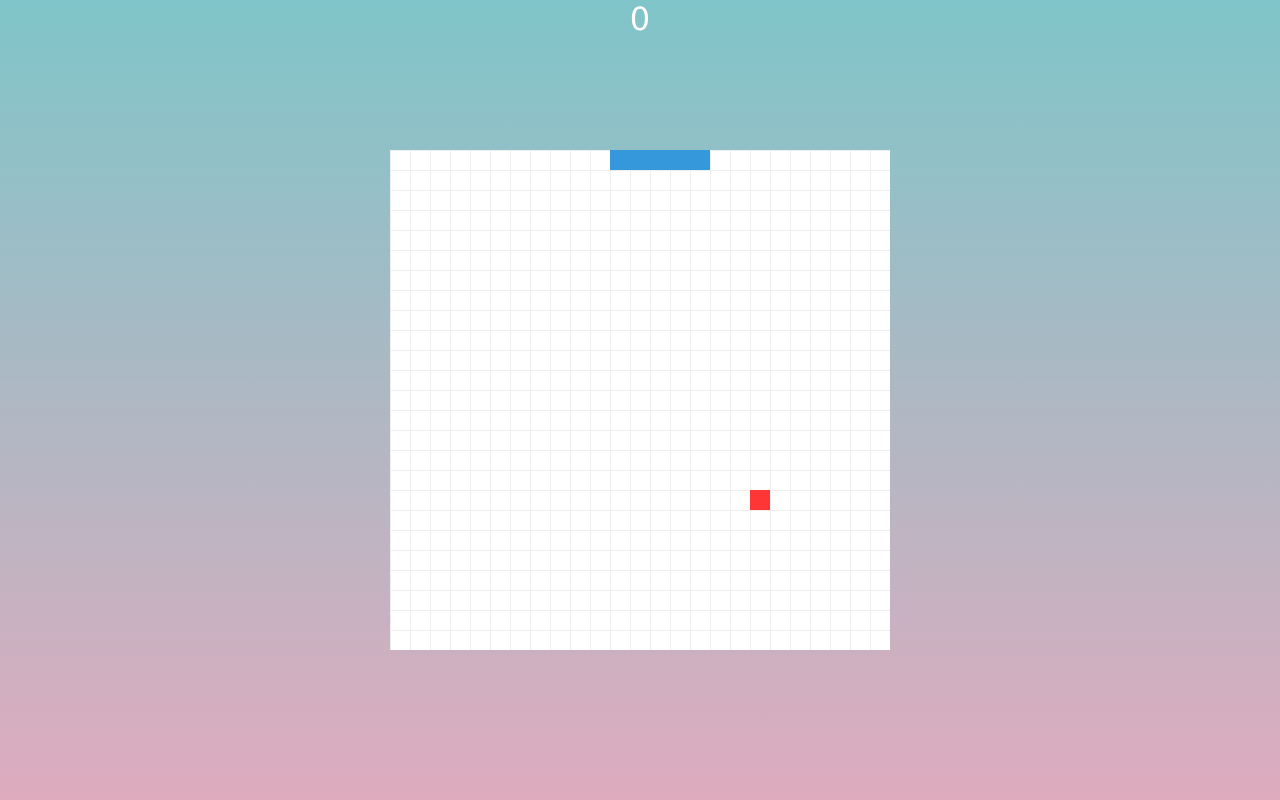
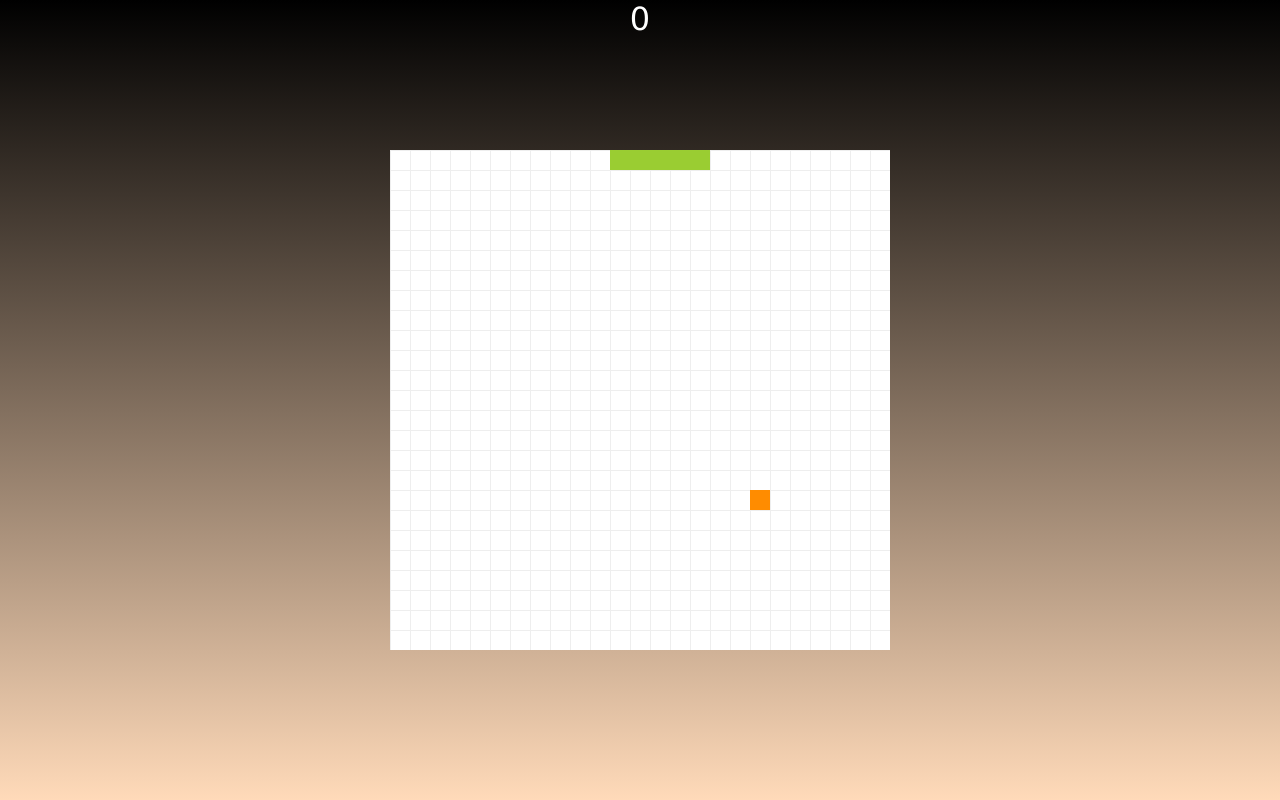
Before and after one commit to Jacek-Kapral/SnakeGameHTML5, a plain HTML site: page index.html in a window 1280 px wide. Drawn offline with Linux system fonts and the light colour scheme.

Commit message:
Changed some cosmetics

```diff
--- a/files/code.js
+++ b/files/code.js
@@ -8,8 +8,8 @@ fps = 70,
 snake = [],
 snakeLength = 5,
 cellSize = 20,
-snakeColor = '#3498db',
-foodColor = '#ff3636',
+snakeColor = '#9ACD32',
+foodColor = '#FF8C00',
 foodX = [],
 foodY = [],
 food = {
--- a/files/style.css
+++ b/files/style.css
@@ -6,7 +6,7 @@
 			height: 100%;
 		}
 		body {
-			background: -webkit-linear-gradient(top, #7fc5c9, #deabbe);
+			background: -webkit-linear-gradient(top, #000000, #FFDAB9);
 			text-align: center;
 		}
 		.score {
```
